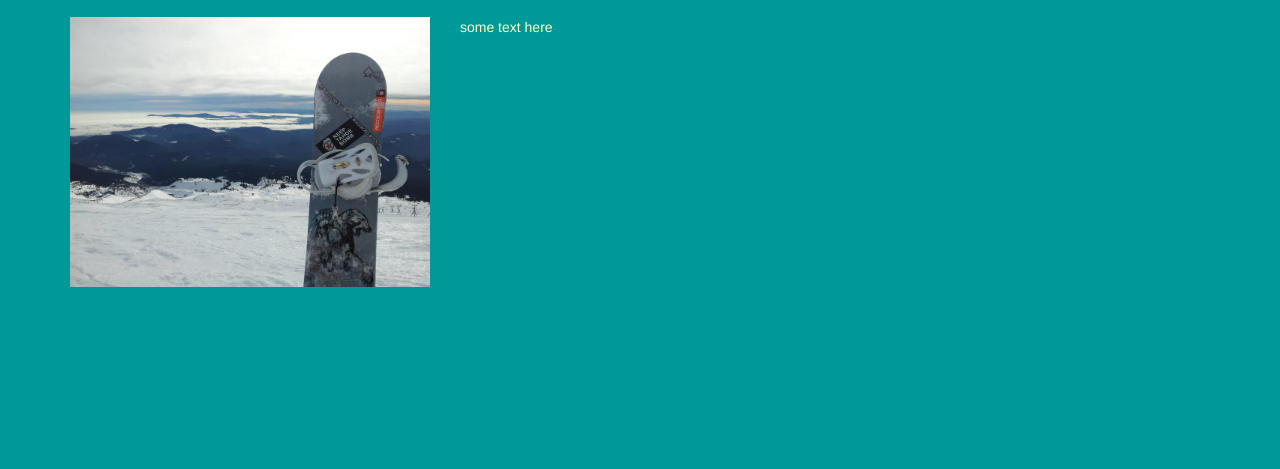
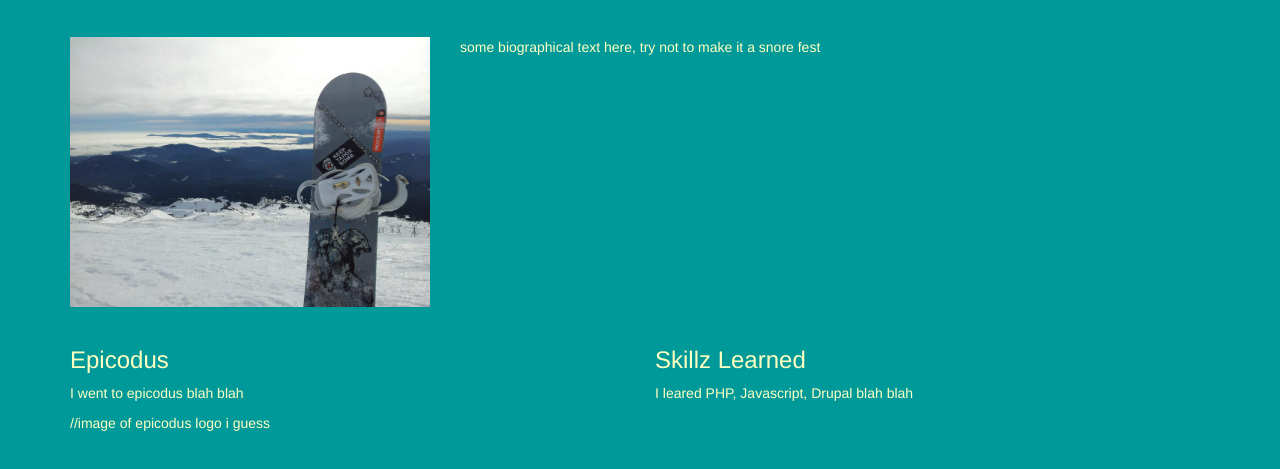
Before and after one commit to kbulloch/portfolio, a plain HTML site: page views/home.html in a window 1280 px wide. Shown: the part 139-608 px from the top of the page. Drawn offline with nearby package versions, Linux system fonts and the light colour scheme.

Commit message:
Add second row, experience section

```diff
--- a/css/styles.css
+++ b/css/styles.css
@@ -13,11 +13,12 @@ a { color: #FFFFC2; }
 
 .title {
   margin-top: 20px;
-  margin-bottom: 20px;
+  margin-bottom: 40px;
 }
 
-.container {
-
+.row {
+  margin-top: 20px;
+  margin-bottom: 20px;
 }
 
 #hidden {
--- a/views/home.html
+++ b/views/home.html
@@ -23,7 +23,25 @@
         </div>
         <div class="col-sm-8">
           <p>
-            some text here
+            some biographical text here, try not to make it a snore fest
+          </p>
+        </div>
+      </div>
+
+      <div class="row">
+        <div class="col-sm-6">
+          <h3>Epicodus</h3>
+          <p>
+            I went to epicodus blah blah
+          </p>
+          <p>
+            //image of epicodus logo i guess
+          </p>
+        </div>
+        <div class="col-sm-6">
+          <h3>Skillz Learned</h3>
+          <p>
+            I leared PHP, Javascript, Drupal blah blah
           </p>
         </div>
       </div>
```
